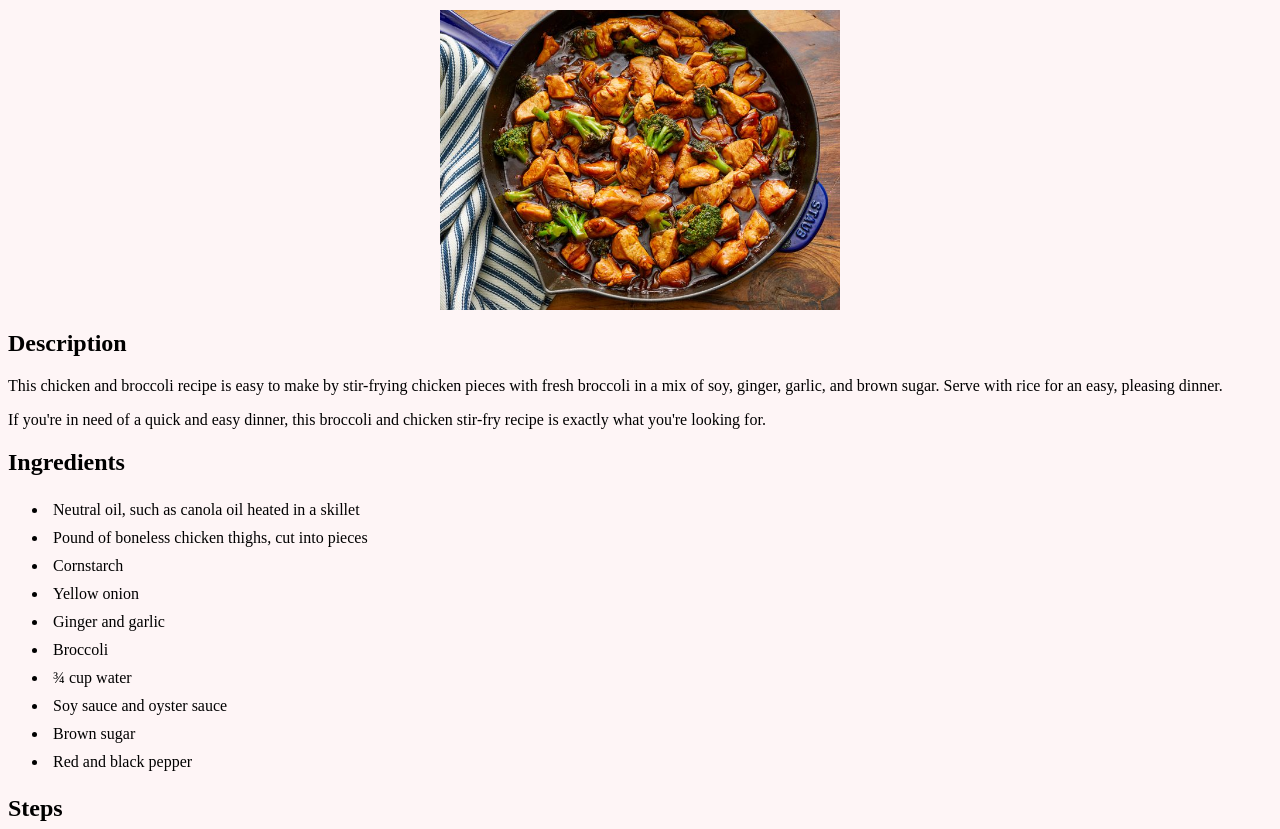
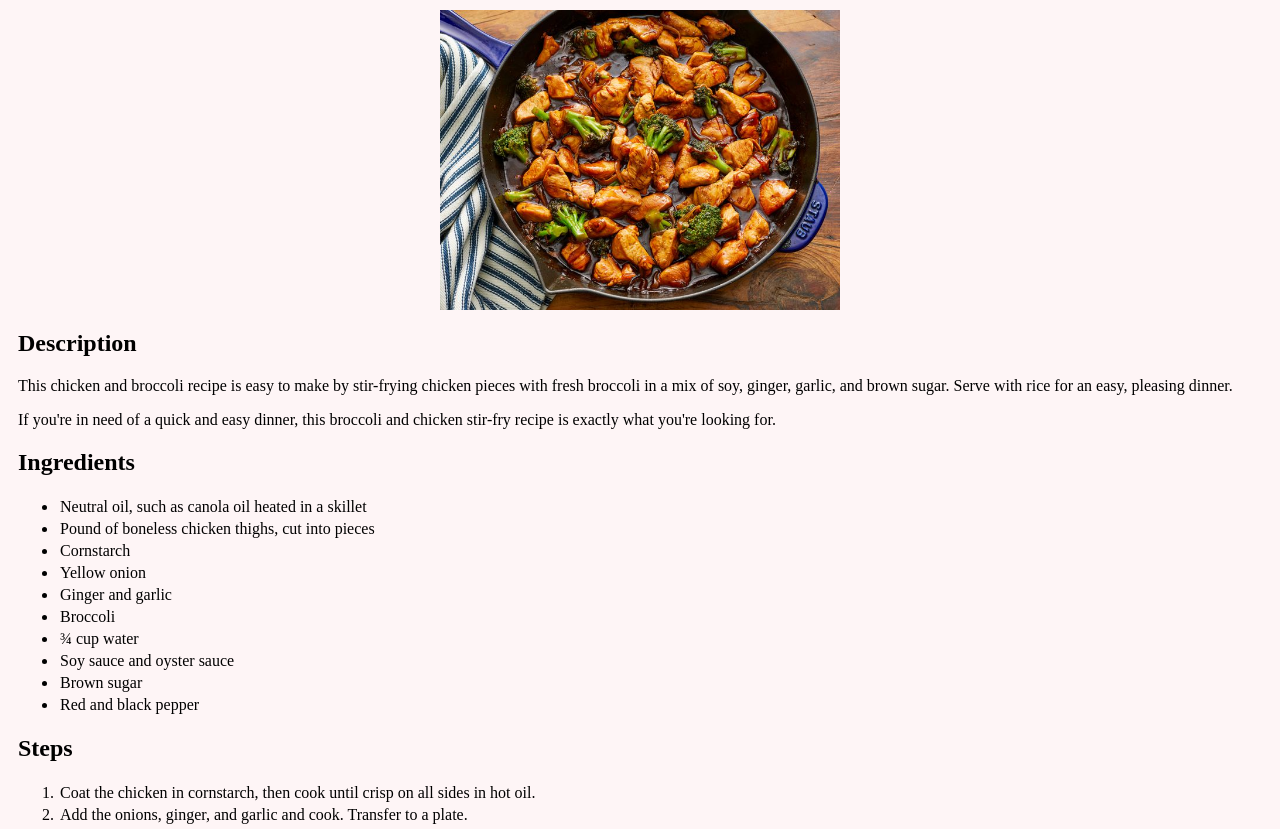
Before and after one commit to Mandukhaii/odin-recipes, a plain HTML site: page recipes/broccoli-chicken.html in a window 1280 px wide. Shown: the part 88-917 px from the top of the page. Drawn offline with Linux system fonts and the light colour scheme.

Commit message:
some update

```diff
--- a/recipes/broccoli-chicken.html
+++ b/recipes/broccoli-chicken.html
@@ -12,6 +12,7 @@
       src="../images/broccoli-chicken.jpg"
       alt="Broccoli and Chicken Stir-Fry"
     />
+    <div class="content">
       <h2>Description</h2>
       <p>
         This chicken and broccoli recipe is easy to make by stir-frying chicken
@@ -44,16 +45,20 @@
           Coat the chicken in cornstarch, then cook until crisp on all sides in
           hot oil.
         </li>
-      <li>Add the onions, ginger, and garlic and cook. Transfer to a plate.</li>
+        <li>
+          Add the onions, ginger, and garlic and cook. Transfer to a plate.
+        </li>
         <li>Cook the broccoli in the skillet.</li>
         <li>Meanwhile, make the sauce.</li>
         <li>
-        Add the chicken mixture to the broccoli, then add the soy sauce mixture.
+          Add the chicken mixture to the broccoli, then add the soy sauce
+          mixture.
         </li>
         <li>
           Cook until the chicken and broccoli are well-coated and the sauce is
           thickened.
         </li>
       </ol>
+    </div>
   </body>
 </html>
--- a/style.css
+++ b/style.css
@@ -20,7 +20,7 @@ ul.recipe-list {
 }
 
 li {
-  padding: 5px;
+  padding: 2px;
 }
 
 body {
@@ -41,3 +41,7 @@ img {
   border: 1px dotted rgb(255, 212, 220);
   width: 300px;
 }
+
+.content {
+  margin: 10px;
+}
```
Also changed, not shown: recipes/beef-bulgogi.html (+6 -3 lines), recipes/chicken-katsu.html (+2 -0 lines). Lines whose indentation alone changed are shown as unchanged.
